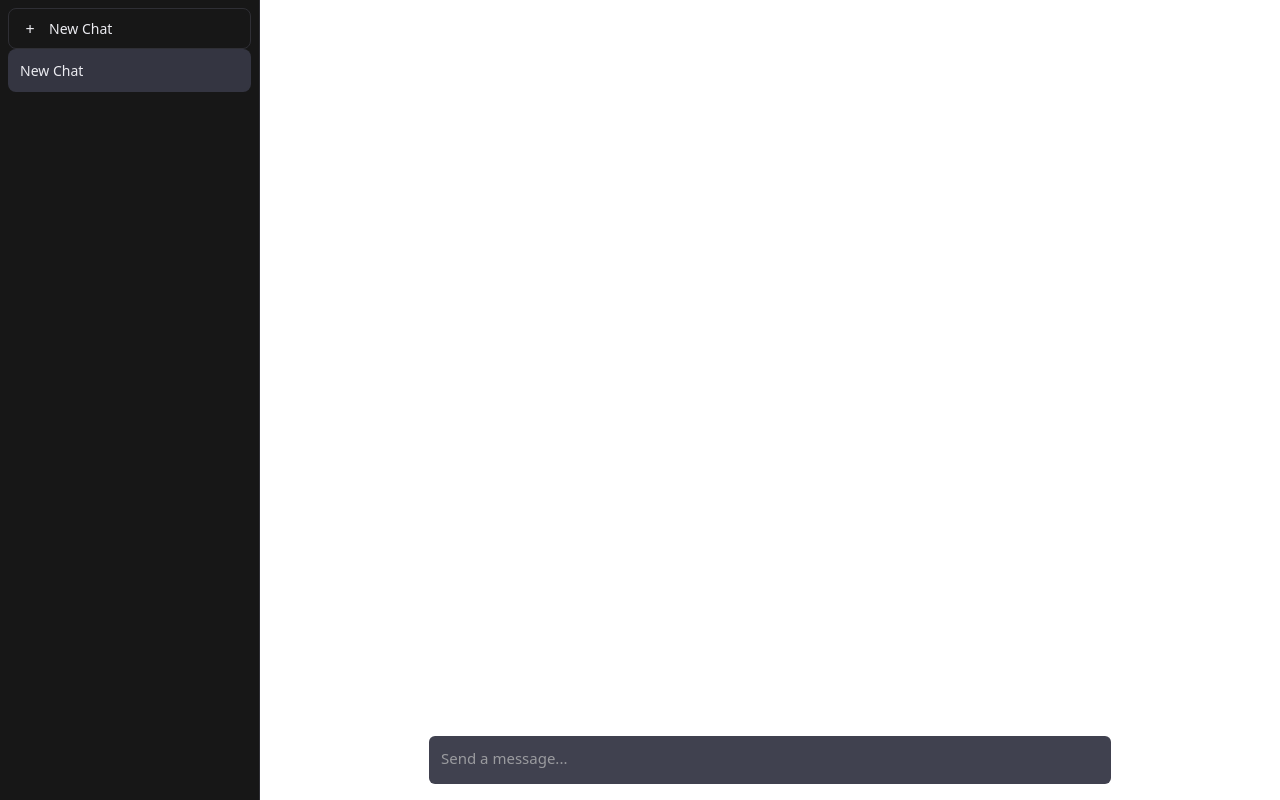
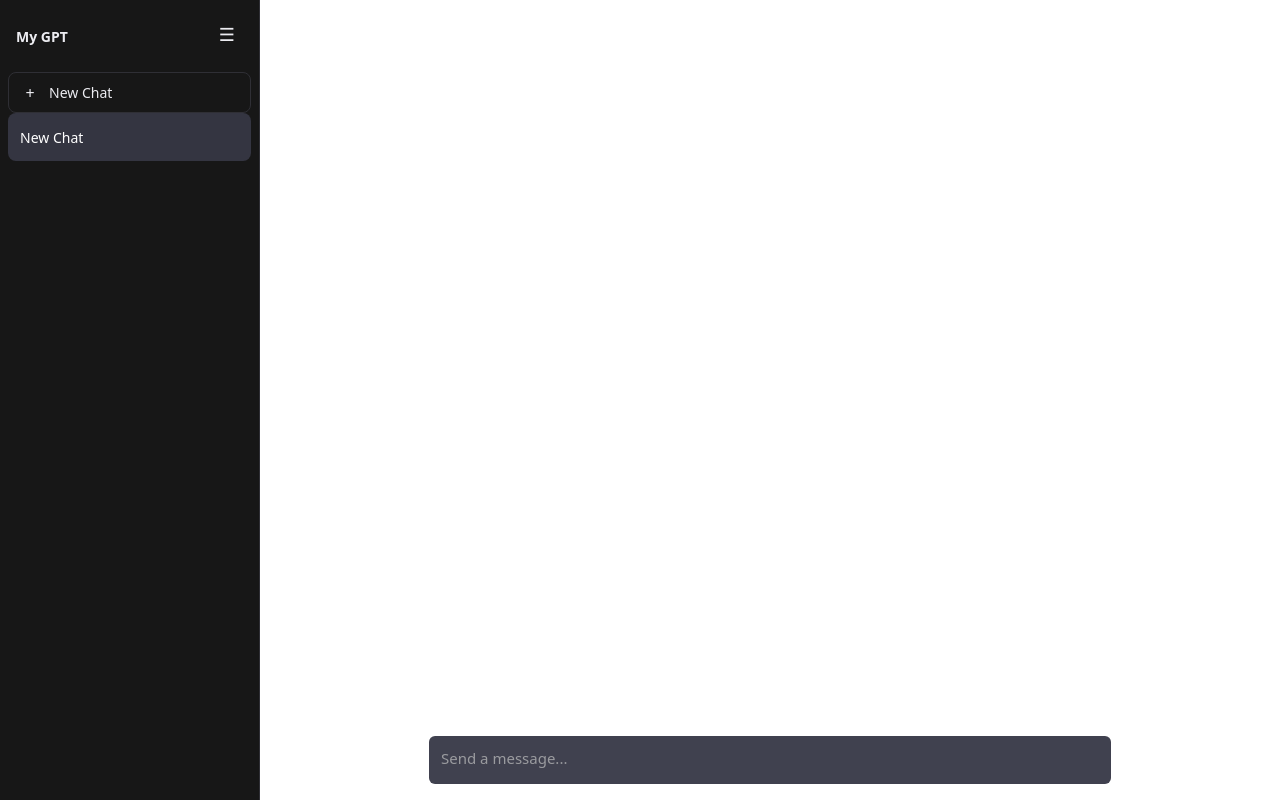
Before and after one commit to Krishal-p23/chatgpt-clone, a React app: page / in a window 1280 px wide. Built offline with nearby package versions, Linux system fonts and the light colour scheme; the HTML template or start-up script is replaced by a standard one.

Commit message:
style: sidebar header added with collapse styles

```diff
--- a/src/App.css
+++ b/src/App.css
@@ -89,12 +89,67 @@ body,
 /* SIDEBAR */
 .sidebar {
   width: 260px;
-  background-color: #171717; /* ChatGPT sidebar */
+  background-color: #171717;
+  /* ChatGPT sidebar */
   padding: 8px;
   display: flex;
   flex-direction: column;
   flex-shrink: 0;
   border-right: 1px solid #2f2f35;
+  overflow-y: auto;
+  scrollbar-width: none;
+  transition: width 0.2s ease;
+}
+
+.sidebar.collapsed {
+  width: 72px;
+}
+
+.sidebar::-webkit-scrollbar {
+  display: none;
+}
+
+.sidebar-header-row {
+  display: flex;
+  align-items: center;
+  justify-content: space-between;
+  padding: 6px 8px;
+  margin-bottom: 8px;
+}
+
+.sidebar-header {
+  font-size: 14px;
+  font-weight: 600;
+  color: #ececf1;
+}
+
+.sidebar-toggle {
+  display: flex;
+  justify-content: flex-end;
+  background: none;
+  border: none;
+  color: #ececf1;
+  font-size: 18px;
+  cursor: pointer;
+  padding: 8px;
+  margin-bottom: 4px;
+}
+
+.sidebar.collapsed .sidebar-header {
+  display: none;
+}
+
+.sidebar.collapsed .sidebar-header-row {
+  justify-content: center;
+}
+
+.sidebar.collapsed .new-chat-btn span:not(.new-chat-icon) {
+  display: none;
+}
+
+.sidebar.collapsed .new-chat-btn {
+  justify-content: center;
+  padding: 10px;
 }
 
 /* NEW CHAT BUTTON */
@@ -135,7 +190,7 @@ body,
   line-height: 1;
 }
 
-.new-chat-btn:active{
+.new-chat-btn:active {
   background-color: #343541;
 }
 
@@ -148,7 +203,9 @@ body,
 .delete-btn {
   background: none;
   border: none;
+  width: 24px;
   color: #9ca3af;
+  text-align: center;
   font-size: 14px;
   cursor: pointer;
   padding: 4px;
@@ -172,7 +229,7 @@ body,
   border-radius: 8px;
   cursor: pointer;
   margin-bottom: 2px;
-  color: #ececf1;
+  color: #d1d5db;
   font-size: 14px;
   white-space: nowrap;
   overflow: hidden;
@@ -180,11 +237,12 @@ body,
 }
 
 .chat-item:hover {
-  background-color: #2a2b32;
+  background-color: #232327;
 }
 
 .chat-item.active {
   background-color: #343541;
+  color: #ffffff;
 }
 
 .chat-item,
@@ -195,6 +253,7 @@ body,
 .chat-item span {
   overflow: hidden;
   text-overflow: ellipsis;
+  white-space: nowrap;
 }
 
 /* MAIN CONTENT */
@@ -317,7 +376,8 @@ body,
 }
 
 .input-box button:disabled {
-  background-color: #555; /* doesn't match theme pallette */
+  background-color: #555;
+  /* doesn't match theme pallette */
   cursor: not-allowed;
 }
 
--- a/src/App.jsx
+++ b/src/App.jsx
@@ -10,6 +10,11 @@ function App() {
   const [activeID, setActiveID] = useState(null);
   const [loading, setLoading] = useState(false);
   const [error, setError] = useState(null);
+  const [isSidebarCollapsed, setIsSidebarCollapsed] = useState(false);
+
+  const toggleSidebar = () => {
+    setIsSidebarCollapsed(prev => !prev);
+  }
 
   const createNewChat = () => {
     const newChat = {
@@ -145,7 +150,9 @@ function App() {
         activeId={activeID}
         onSelect={setActiveID}
         onNewChat={createNewChat}
-        onDelete={deleteChat} />
+        onDelete={deleteChat}
+        isCollapsed={isSidebarCollapsed}
+        onToggle={toggleSidebar} />
 
       <div className="main-content">
         <ChatWindow messages={messages} loading={loading} />
--- a/src/components/Sidebar.jsx
+++ b/src/components/Sidebar.jsx
@@ -4,9 +4,17 @@ export default function Sidebar({
   onSelect,
   onNewChat,
   onDelete,
+  isCollapsed,
+  onToggle,
 }) {
   return (
-    <div className="sidebar">
+    <div className={`sidebar ${isCollapsed ? "collapsed" : ""}`}>
+      <div className="sidebar-header-row">
+        <span className="sidebar-header">My GPT</span>
+        <button className="sidebar-toggle" onClick={onToggle} aria-label="Toggle sidebar">
+          ☰
+        </button>
+      </div>
       <button className="new-chat-btn" onClick={onNewChat}>
         <span className="new-chat-icon">+</span>
         <span>New Chat</span >
@@ -39,7 +47,7 @@ export default function Sidebar({
             }}
             aria-label="Delete chat"
           >
-            ×
+            🗑
           </button>
         </div>
       ))}
```
